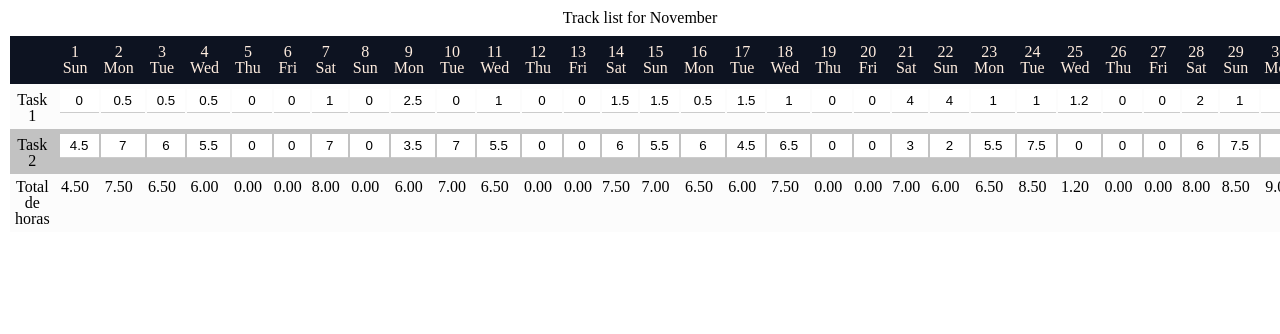
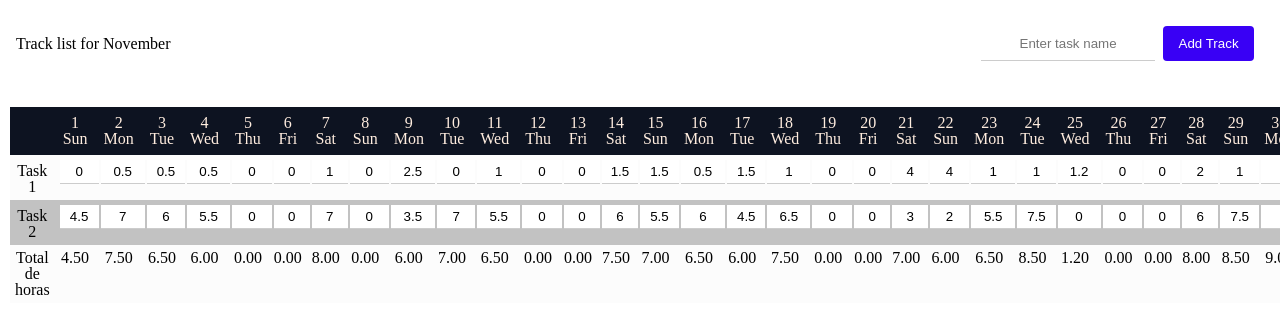
Before and after one commit to antonio06/time-tracker, a React (Vite) app: page / in a window 1280 px wide. Shown: the top 334 px of the page. Built offline with nearby package versions, Linux system fonts and the light colour scheme.

Commit message:
add another functionalities

```diff
--- a/src/common/components/table/table.css
+++ b/src/common/components/table/table.css
@@ -7,7 +7,3 @@
 .table {
   margin-top: 10px;
 }
-
-.title {
-  text-align: center;
-}
--- a/src/common/components/table/time-table.tsx
+++ b/src/common/components/table/time-table.tsx
@@ -1,7 +1,7 @@
 import React from 'react';
 import { HeadTable } from './head-table.component';
 import { BodyTable } from './body-table.component';
-import { getDaysInMonth, getMonthName } from '../../helpers';
+import { getDaysInMonth } from '../../helpers';
 import * as vm from '../../model';
 import './table.css';
 
@@ -18,7 +18,7 @@ export const TimeTable: React.FC<Props> = ({ trackerList, onInputChange }) => {
 
   return (
     <div className="container">
-      <h1 className="title">Track list for {getMonthName(month)}</h1>
+
 
       <table className="table">
         <HeadTable days={days} />
--- /dev/null
+++ b/src/pages/time-tracker/components/add-track-component.tsx
@@ -0,0 +1,25 @@
+import React from 'react';
+import './add-track.css';
+
+interface Props {
+  onAddTrack: (taskName: string) => void;
+}
+
+export const AddTrackComponent: React.FC<Props> = ({ onAddTrack }) => {
+  const [taskName, setTaskName] = React.useState('');
+
+  const onTaskNameChange = (e: React.ChangeEvent<HTMLInputElement>) => {
+    setTaskName(e.target.value);
+  }
+
+  const onAddTrackClick = () => {
+    onAddTrack(taskName);
+    setTaskName('');
+  }
+  return (
+    <div className="container">
+      <input placeholder="Enter task name" type="text" name="taskName" value={taskName} onChange={onTaskNameChange} />
+      <button className="button" onClick={onAddTrackClick}>Add Track</button>
+    </div>
+  )
+}
--- /dev/null
+++ b/src/pages/time-tracker/components/add-track.css
@@ -0,0 +1,15 @@
+.container {
+  display: flex;
+  flex-direction: row;
+  gap: 8px;
+}
+
+.button {
+  border: none;
+  background-color: #3900F5;
+  color: white;
+  padding: 10px;
+  cursor: pointer;
+  border-radius: 4px;
+  width: 50%;
+}
--- /dev/null
+++ b/src/pages/time-tracker/time-tracker.css
@@ -0,0 +1,7 @@
+.header {
+  padding: 16px;
+  display: flex;
+  flex-direction: row;
+  justify-content: space-between;
+  align-items: center;
+}
--- a/src/pages/time-tracker/time-tracker.mapper.ts
+++ b/src/pages/time-tracker/time-tracker.mapper.ts
@@ -12,3 +12,13 @@ export const mapToVm = (data: model.Dashboard[]): vm.Dashboard[] => {
     }))
   }));
 }
+
+export const createEmptyTrack = (numerOfTracks: number, numberOfDays: number): vm.Dashboard => {
+  return {
+    id: numerOfTracks + 1,
+    task: '',
+    workedHours: Array.from({ length: numberOfDays }, (_, i) => ({
+      value: 0.00, taskId: numerOfTracks + 1, dateId: i
+    }))
+  }
+};
--- a/src/pages/time-tracker/time-tracker.page.tsx
+++ b/src/pages/time-tracker/time-tracker.page.tsx
@@ -1,8 +1,11 @@
 import React from 'react';
 import { TimeTable } from '../../common/components'
+import { AddTrackComponent } from './components/add-track-component';
 import * as vm from '../../common/model';
 import * as api from './api/api';
-import { mapToVm } from './time-tracker.mapper';
+import { getMonthName } from '../../common/helpers';
+import { mapToVm, createEmptyTrack } from './time-tracker.mapper';
+import './time-tracker.css';
 
 export const TimeTrackerPage: React.FC = () => {
   const [trackerList, setTrackerList] = React.useState<vm.Dashboard[]>([]);
@@ -33,7 +36,23 @@ export const TimeTrackerPage: React.FC = () => {
     return updateWorkedHours
   }
 
+  const addTrack = (taskName: string) => {
+    const newTrack = {
+      ...createEmptyTrack(trackerList.length, trackerList[0].workedHours.length),
+      task: taskName
+    }
+    setTrackerList([...trackerList, newTrack]);
+  }
+
+  const month: number = 11;
+
   return (
-    <TimeTable trackerList={trackerList} onInputChange={handledInputChange} />
+    <>
+      <div className="header">
+        <h1 className="title">Track list for {getMonthName(month)}</h1>
+        <AddTrackComponent onAddTrack={addTrack} />
+      </div>
+      <TimeTable trackerList={trackerList} onInputChange={handledInputChange} />
+    </>
   );
 };
```
